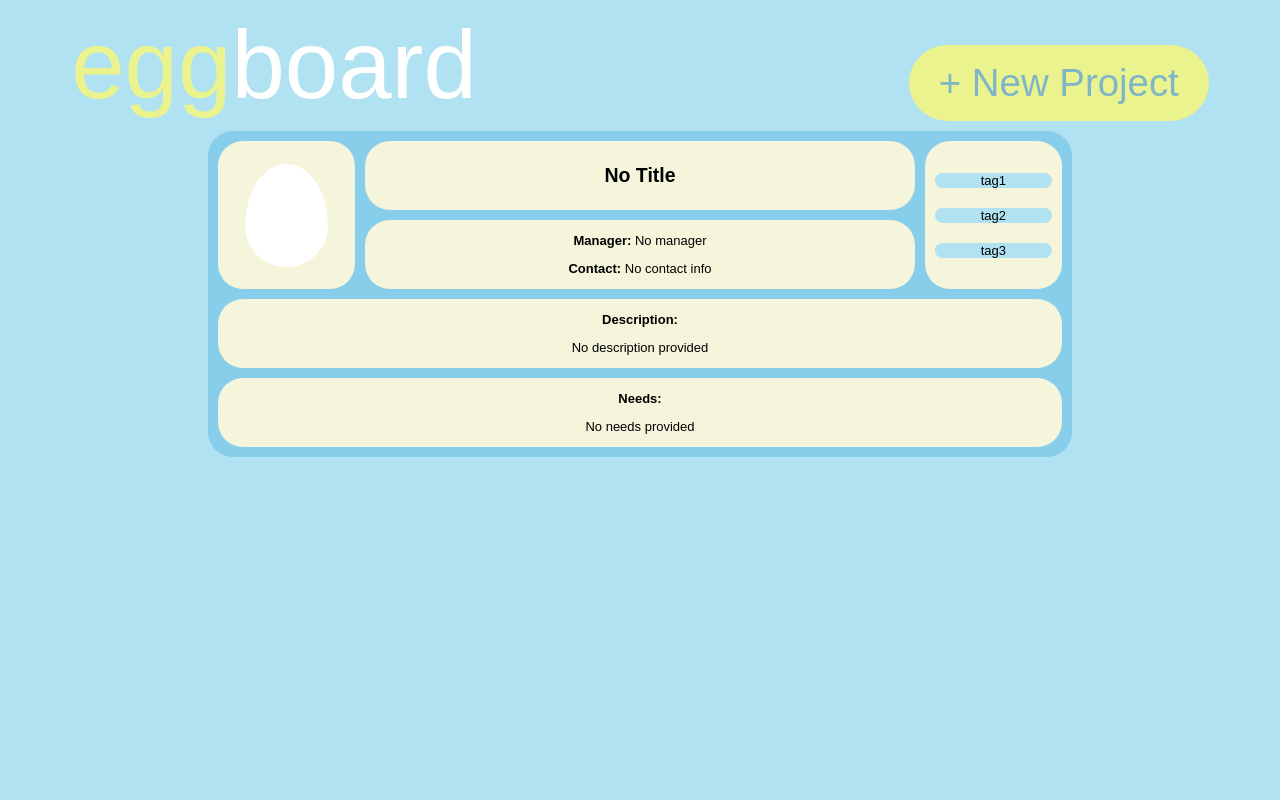
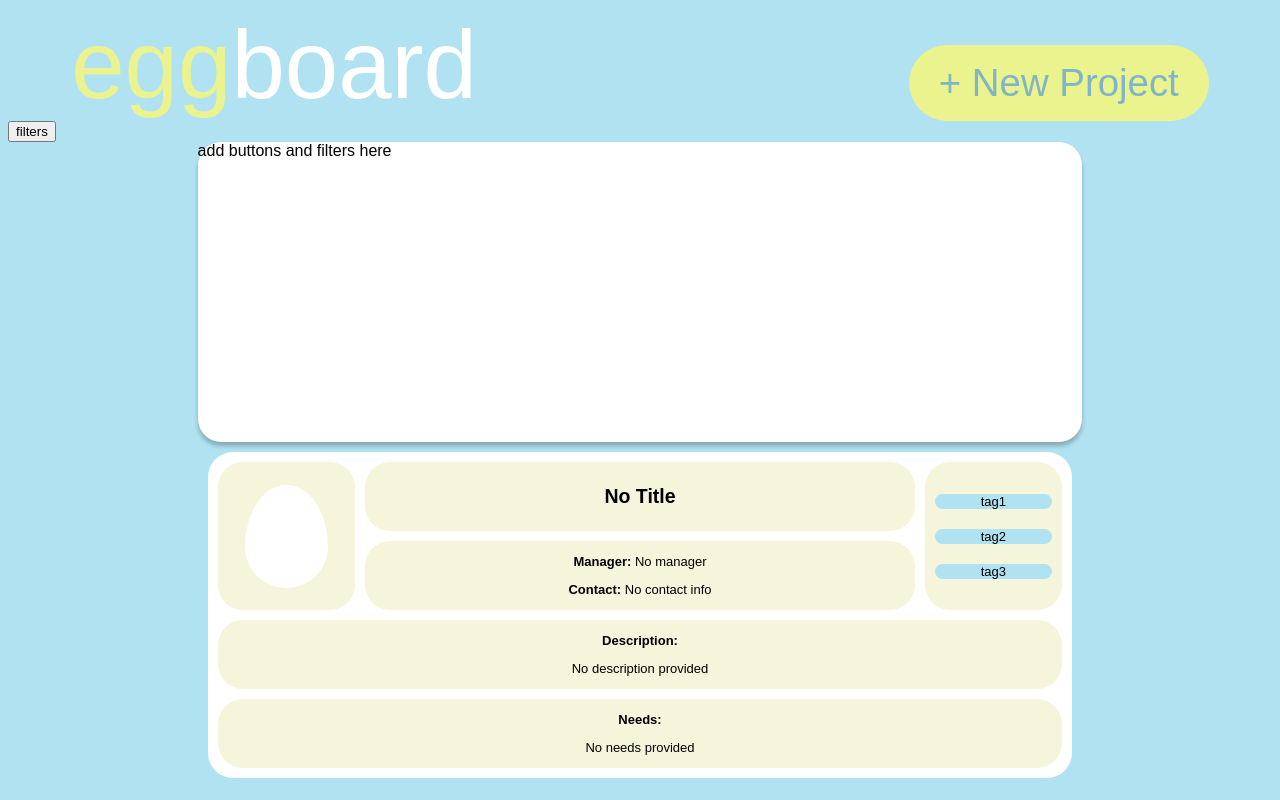
Before and after one commit to leedanny112358/eggboard, a React (Create React App) app: page / in a window 1280 px wide. Built offline with nearby package versions, Linux system fonts and the light colour scheme; a web font is replaced by a local one.

Commit message:
added a filters component that appears when button is clicked

```diff
--- a/src/App.css
+++ b/src/App.css
@@ -43,7 +43,6 @@ body {
   cursor: pointer;
 }
 
-
 /* Post.css */
 .post-grid-container {
   display: grid;
@@ -52,7 +51,7 @@ body {
   grid-template-columns: [c1] 1fr [c2] 4fr [c3] 1fr;
   grid-template-rows: [r1] 1fr [r2] 1fr [r3] 1fr [r4] 1fr [r5];
   grid-gap: 10px;
-  background-color: skyblue;
+  background-color: white;
   margin-top: 10px;
   margin-bottom: 0px;
   margin-left: 200px;
--- a/src/App.js
+++ b/src/App.js
@@ -1,6 +1,7 @@
 import Header from "./components/Header.jsx";
 import Post from "./components/Post.jsx";
 import NewPost from "./components/NewPost.jsx";
+import Filter from "./components/Filter.jsx";
 import { BrowserRouter as Router, Switch, Route } from "react-router-dom";
 import "./App.css";
 
@@ -25,6 +26,20 @@ function App() {
           </Route>
           <Route path="/">
             {/* <div className="PostContainer"> { testposts.map((post) => <Post title={post.title} manager={post.manager} contact={post.contact} description={post.description} needs={post.needs} tags={post.tags} />) } </div> */}
+            <button
+              onClick={() => {
+                let x = document.getElementById("filters");
+                console.log(x);
+                if (x.style.display === "none") {
+                  x.style.display = "block";
+                } else {
+                  x.style.display = "none";
+                }
+              }}
+            >
+              filters
+            </button>
+            <Filter />
             <Post />
           </Route>
         </Switch>
--- a/src/components/Filter.jsx
+++ b/src/components/Filter.jsx
@@ -3,7 +3,12 @@ import React, { Component } from "react";
 class Filter extends Component {
   state = {};
   render() {
-    return <div></div>;
+    return (
+      <div className="container" id="filters">
+        {" "}
+        add buttons and filters here
+      </div>
+    );
   }
 }
 
--- a/src/components/Post.jsx
+++ b/src/components/Post.jsx
@@ -18,41 +18,47 @@ class Post extends Component {
   constructor(props) {
     super(props);
     this.state = {
-        title: props.title || 'No Title',
-        manager: props.manager || 'No manager',
-        contact: props.contact || 'No contact info',
-        description: props.description || 'No description provided',
-        needs: props.needs || 'No needs provided',
-        tags: props.tags || ['tag1', 'tag2', 'tag3']
-    }
+      title: props.title || "No Title",
+      manager: props.manager || "No manager",
+      contact: props.contact || "No contact info",
+      description: props.description || "No description provided",
+      needs: props.needs || "No needs provided",
+      tags: props.tags || ["tag1", "tag2", "tag3"],
+    };
   }
 
   render() {
     return (
-        <div className='post-grid-container'>
-            <div className='post-photo'>
-              <div className='egg'></div>
+      <div className="post-grid-container">
+        <div className="post-photo">
+          <div className="egg"></div>
         </div>
-            <div className='post-title'>
+        <div className="post-title">
           <h2>{this.state.title}</h2>
         </div>
-            <div className='post-manager-contact'>
-                <p><span className="attribute">Manager:</span> {this.state.manager}</p>
-                <p><span className="attribute">Contact:</span> {this.state.contact}</p>
+        <div className="post-manager-contact">
+          <p>
+            <span className="attribute">Manager:</span> {this.state.manager}
+          </p>
+          <p>
+            <span className="attribute">Contact:</span> {this.state.contact}
+          </p>
         </div>
-            <div className='post-tags'>
-                {this.state.tags.map((tag) => <div>{tag}</div>)}
+        <div className="post-tags">
+          {this.state.tags.map((tag) => (
+            <div>{tag}</div>
+          ))}
         </div>
-            <div className='post-description'>
+        <div className="post-description">
           <p className="attribute">Description:</p>
           <p>{this.state.description}</p>
         </div>
-            <div className='post-needs'>
+        <div className="post-needs">
           <p className="attribute">Needs:</p>
           <p>{this.state.needs}</p>
         </div>
       </div>
-    )
+    );
   }
 }
 
```
Lines whose indentation alone changed are shown as unchanged.
